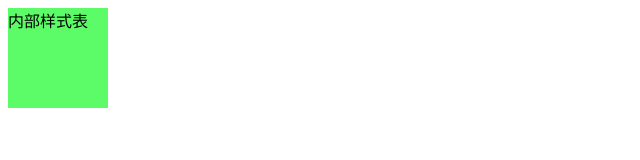
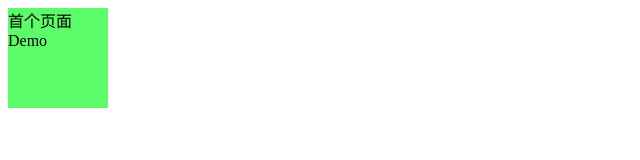
Before and after one commit to wishfulday/wishfulday.github.io, a plain HTML site: page index.html in a window 1280 px wide. Shown: the full height of the page, 0-640 px from the left. Drawn offline with Linux system fonts and the light colour scheme.

Commit message:
Update index.html

```diff
--- a/index.html
+++ b/index.html
@@ -14,7 +14,7 @@
    </head>
 
    <body>
-    <div id="div1">内部样式表</div>
+    <div id="div1">首个页面Demo</div>
    </body>
 
   </html>
```
